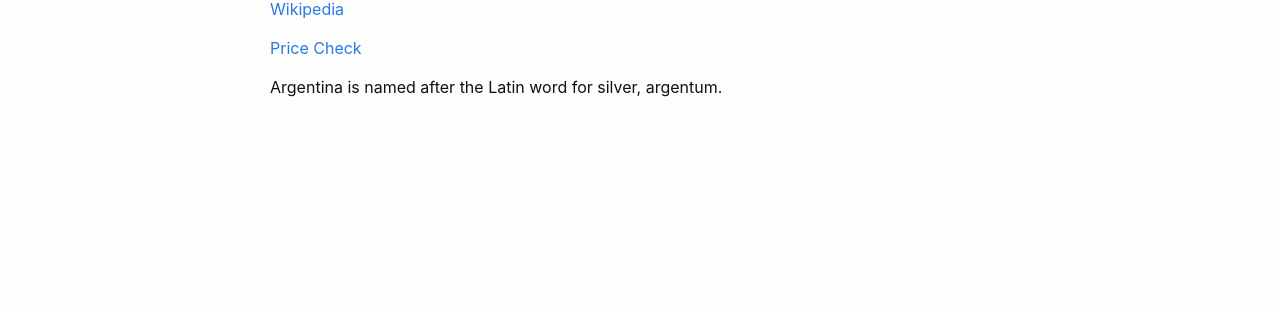
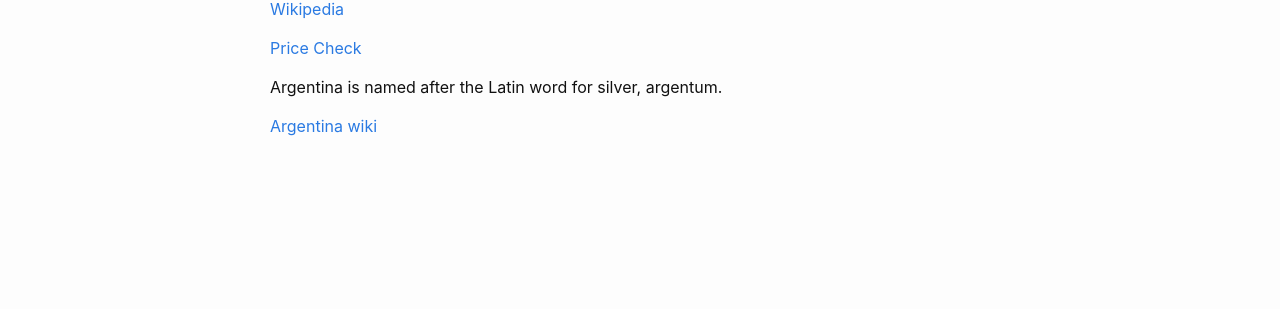
Before and after one commit to MolSSI-Education/periodic-table, a Jekyll site: the page built from elements/silver.md, in a window 1280 px wide. Shown: the part 293-602 px from the top of the page. Built offline with Jekyll 4.4.1, drawn with Linux system fonts in a browser that asks for light colours.

Commit message:
Update silver.md

```diff
--- a/elements/silver.md
+++ b/elements/silver.md
@@ -12,3 +12,5 @@ Can be used for coins. Can be used for medical devices. Measured in Troy Ounce.
 [Price Check](https://www.apmex.com/silver-price)
 
 Argentina is named after the Latin word for silver, argentum.
+
+[Argentina wiki](https://en.wikipedia.org/wiki/Argentina)
```
